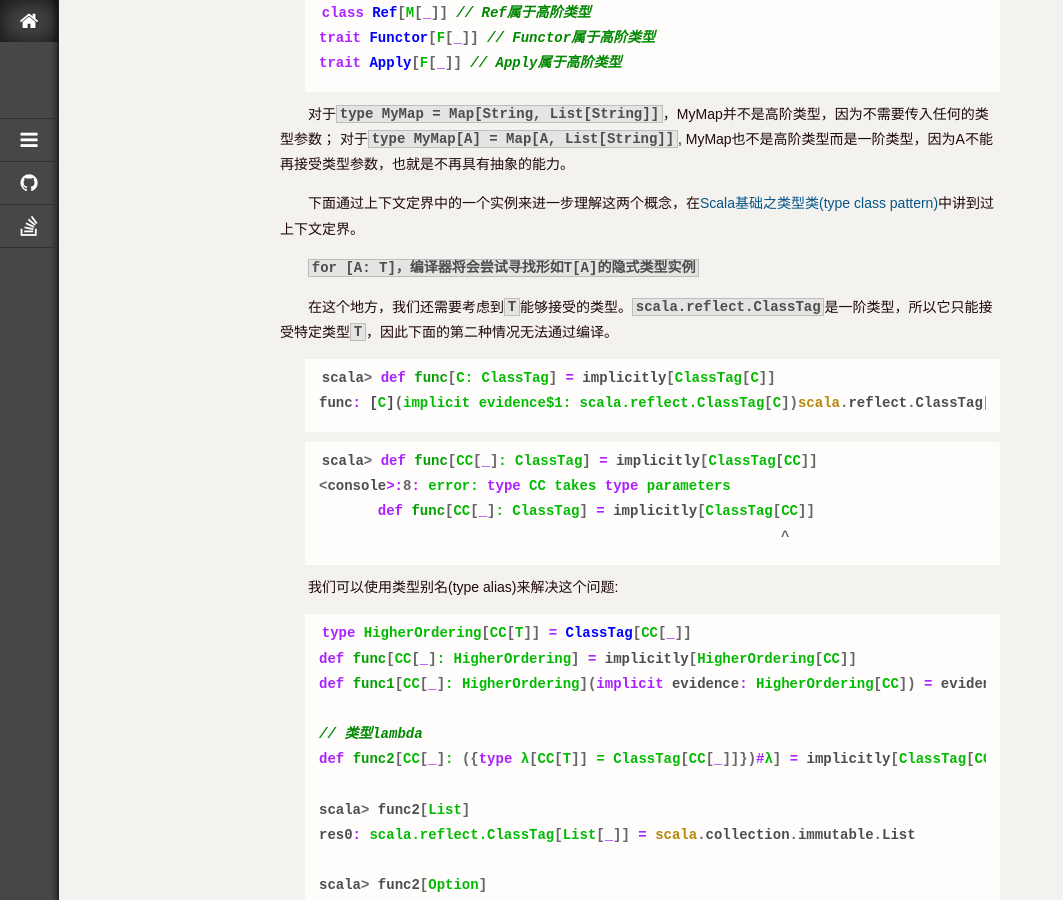
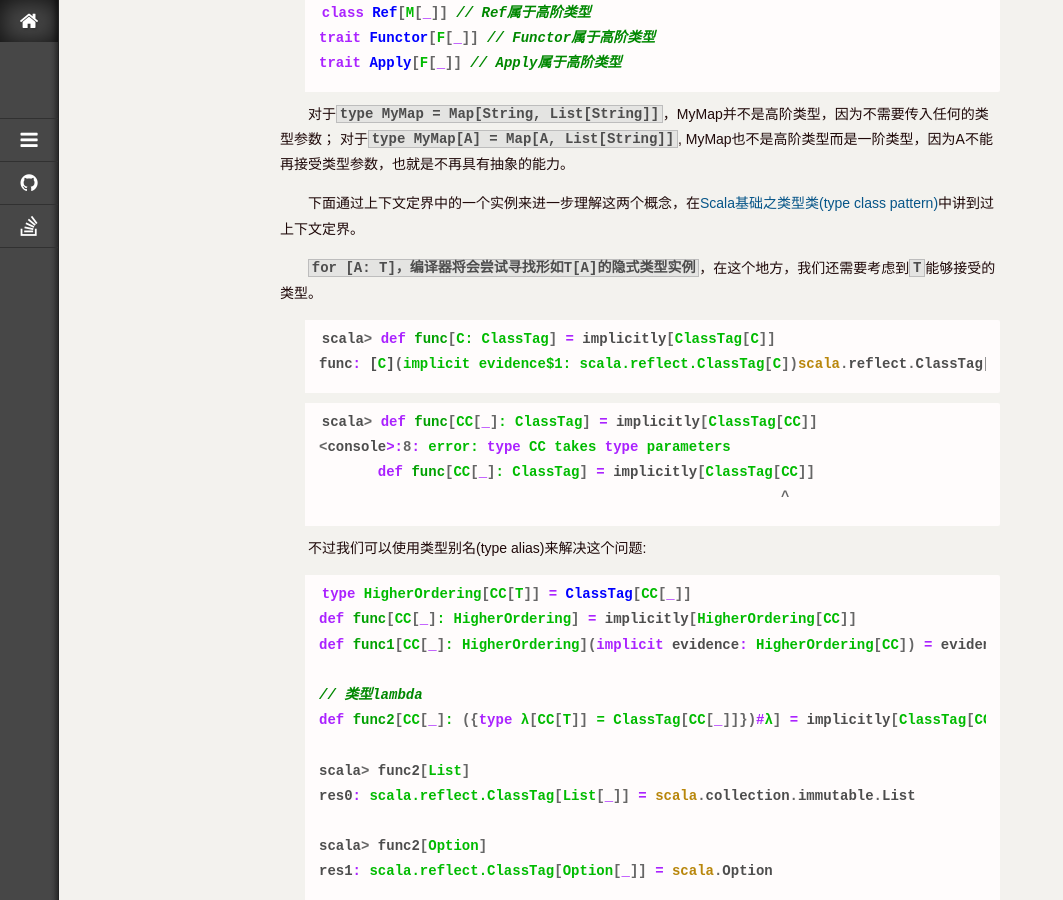
Before and after one commit to jacoffee/jacoffee.github.io, a Jekyll site: the page built from _posts/2015-08-15-first-order-higher-types.md, in a window 1280 px wide and 900 px high, scrolled down 1372 px. Shown: the whole window, without its empty margins (0-1063 px from the left). Built offline with Jekyll 4.4.1, drawn with Linux system fonts in a browser that asks for light colours; nearby versions of some CDN libraries; library files that are not in the unit come from our copies; Markdown is read by kramdown in place of the engine named in the settings; comment, search, counter and statistics services are not loaded.

Commit message:
fix first order

````diff
--- a/_posts/2015-08-15-first-order-higher-types.md
+++ b/_posts/2015-08-15-first-order-higher-types.md
@@ -72,9 +72,7 @@ trait Apply[F[_]] // Apply属于高阶类型
 
 下面通过上下文定界中的一个实例来进一步理解这两个概念，在[Scala基础之类型类(type class pattern)](/scala/type-class/)中讲到过上下文定界。
 
-```for [A: T]，编译器将会尝试寻找形如T[A]的隐式类型实例```
-
-在这个地方，我们还需要考虑到`T`能够接受的类型。`scala.reflect.ClassTag`是一阶类型，所以它只能接受特定类型`T`，因此下面的第二种情况无法通过编译。
+```for [A: T]，编译器将会尝试寻找形如T[A]的隐式类型实例```，在这个地方，我们还需要考虑到`T`能够接受的类型。
 
 ```scala
 scala> def func[C: ClassTag] = implicitly[ClassTag[C]]
@@ -88,7 +86,7 @@ scala> def func[CC[_]: ClassTag] = implicitly[ClassTag[CC]]
                                                        ^
 ```
 
-我们可以使用类型别名(type alias)来解决这个问题:
+不过我们可以使用类型别名(type alias)来解决这个问题:
 
 ```scala
 type HigherOrdering[CC[T]] = ClassTag[CC[_]]
````
